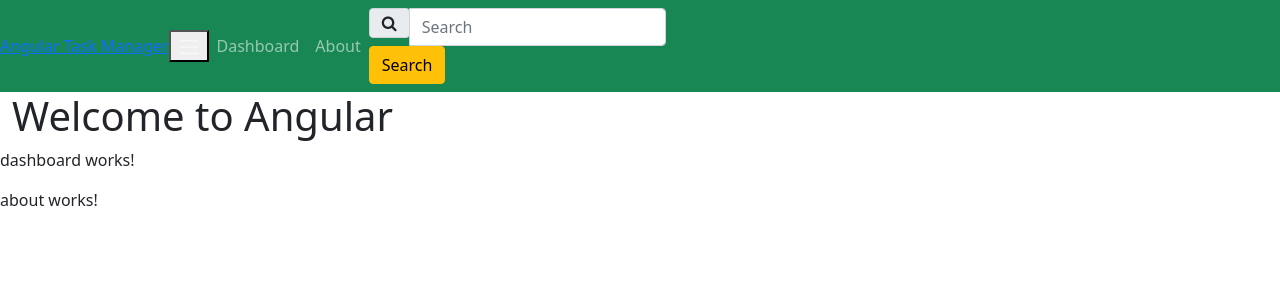
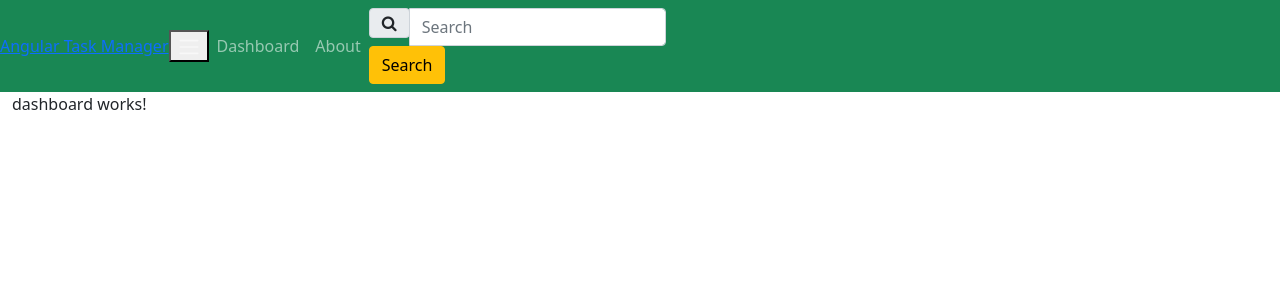
Before and after one commit to puru001/TaskManager, an Angular app: page /dashboard in a window 1280 px wide. Before the commit this address led to /. Shown: the top 300 px of the page. Built offline with nearby package versions, Linux system fonts and the light colour scheme.

Commit message:
basic routing implemented

```diff
--- a/src/app/app-routing.module.ts
+++ b/src/app/app-routing.module.ts
@@ -1,7 +1,13 @@
+import { AboutComponent } from './about/about.component';
+import { DashboardComponent } from './dashboard/dashboard.component';
 import { NgModule } from '@angular/core';
 import { Routes, RouterModule } from '@angular/router';
 
-const routes: Routes = [];
+const routes: Routes = [
+  {path:"dashboard", component: DashboardComponent },
+  {path:"about", component: AboutComponent },
+  {path:"", redirectTo: "dashboard", pathMatch:"full" }
+];
 
 @NgModule({
   imports: [RouterModule.forRoot(routes)],
--- a/src/app/app.component.html
+++ b/src/app/app.component.html
@@ -26,11 +26,6 @@
   </div>
 </nav>
 <div class="container-fluid">
-  <h1>Welcome to Angular</h1>
+  <router-outlet></router-outlet>
 </div>
 <div>
-  <app-dashboard></app-dashboard>
-</div>
-<div>
-  <about></about>
-</div>
```
